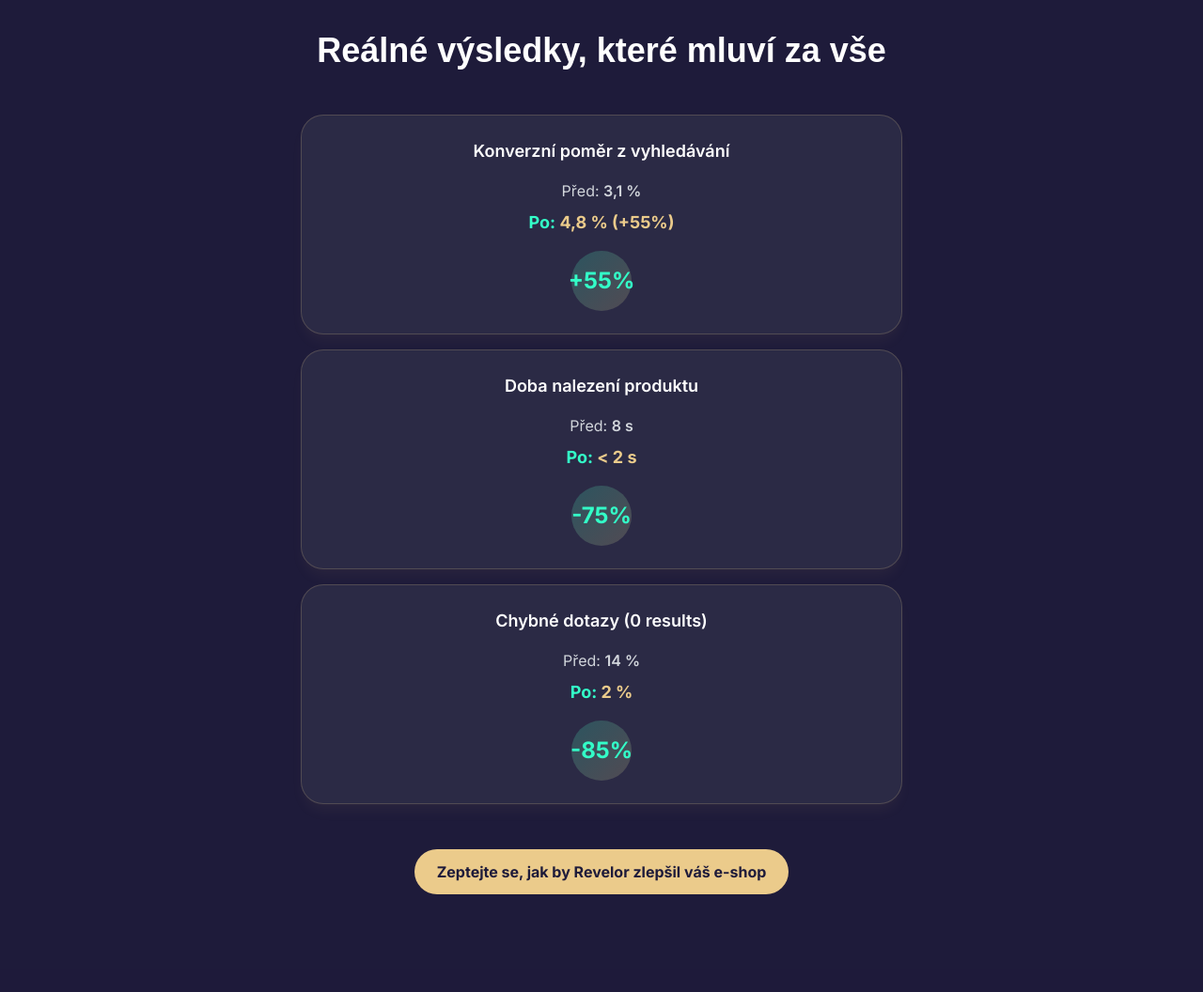
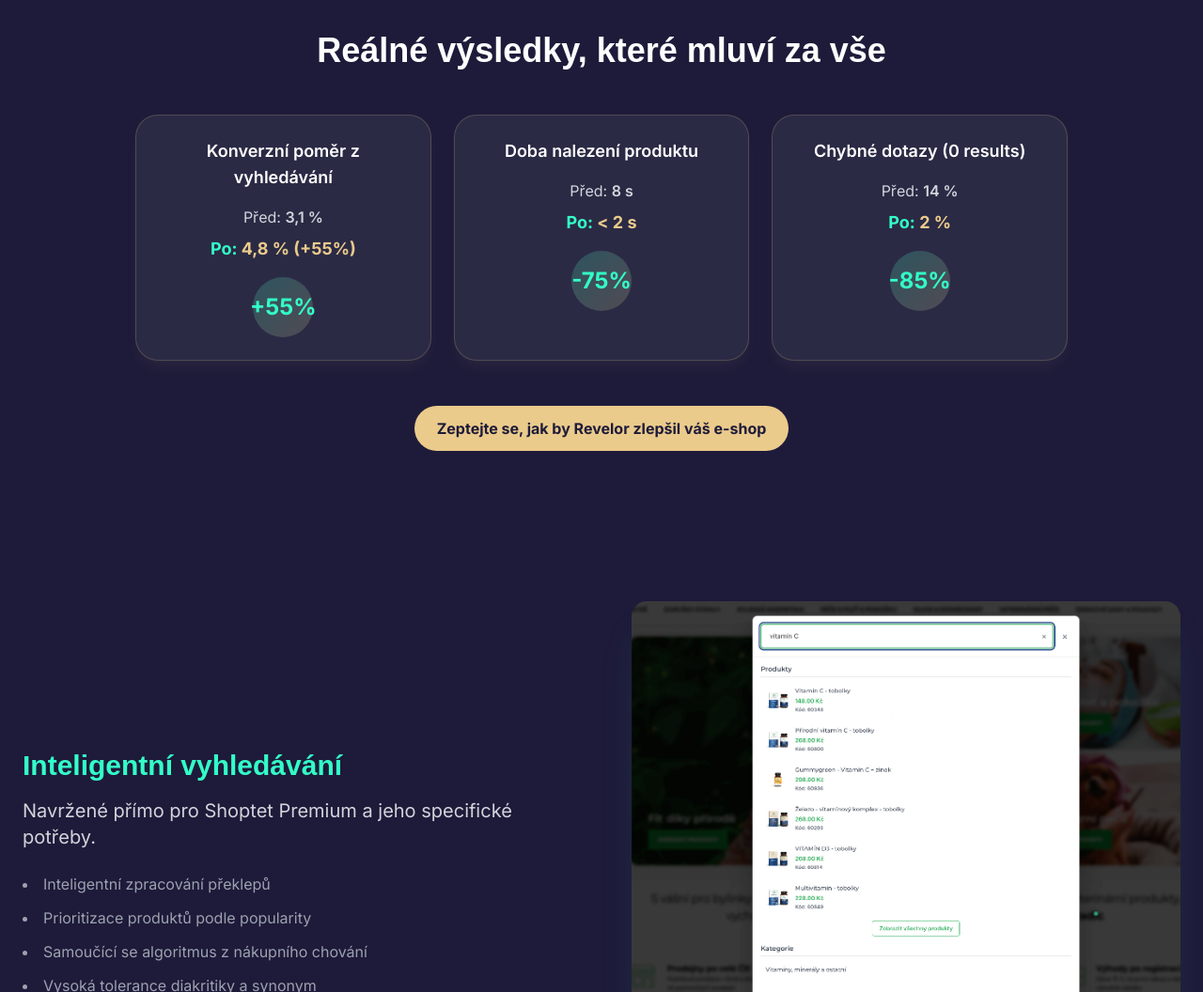
Before and after one commit to zloduch/revelor.cz, a plain HTML site: page index.html in a window 1280 px wide. Shown: the part 1380-2436 px from the top of the page at 94% size. Drawn offline with nearby package versions, Linux system fonts and the light colour scheme; a web font is replaced by a local one.

Commit message:
Update layout in index.html by changing the results section to a grid format, enhancing visual organization and responsiveness for improved user experience.

```diff
--- a/index.html
+++ b/index.html
@@ -329,7 +329,7 @@
         <section class="py-12 sm:py-16 lg:py-20 px-4 sm:px-6" id="results">
             <div class="container mx-auto">
                 <h2 class="text-2xl sm:text-3xl lg:text-4xl font-display font-bold mb-8 sm:mb-12 text-center px-2">Reálné výsledky, které mluví za vše</h2>
-                <div class="max-w-2xl mx-auto space-y-4 px-4">
+                <div class="grid grid-cols-1 md:grid-cols-3 gap-4 md:gap-6 max-w-5xl mx-auto px-4">
                     <!-- Konverzní poměr -->
                     <div class="bg-card-dark rounded-xl p-6 border border-accent-gold/20 shadow-lg shadow-accent-gold/5">
                         <div class="text-center">
```
